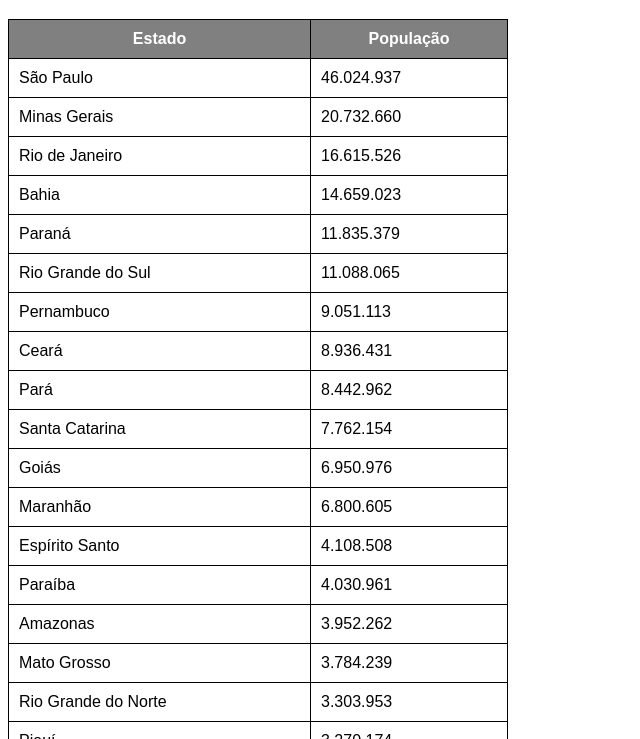
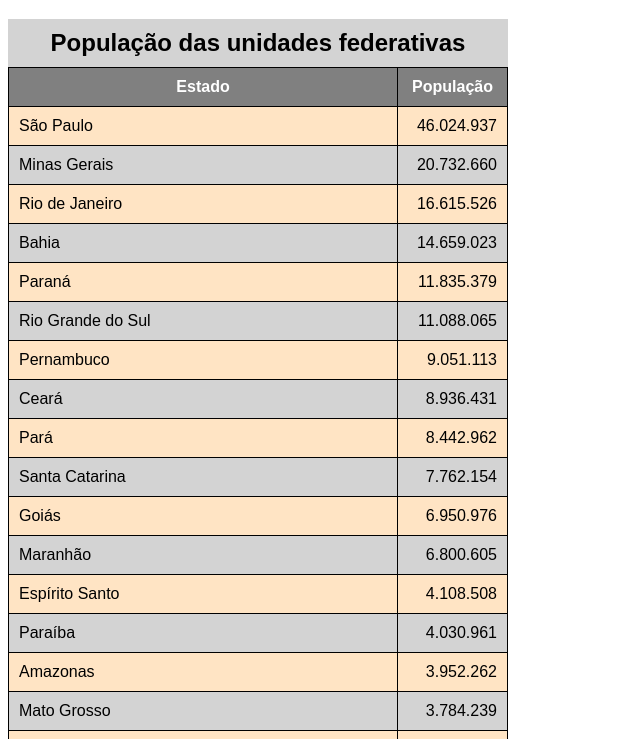
Before and after one commit to AntonioFernandesBR/html-css, a plain HTML site: page exercicios/ex023/tabela002.html in a window 1280 px wide. Shown: the part 61-800 px from the top of the page, without its empty margins (0-640 px from the left). Drawn offline with Linux system fonts and the light colour scheme.

Commit message:
exercicios tabelas

```diff
--- a/exercicios/ex023/tabela002.html
+++ b/exercicios/ex023/tabela002.html
@@ -13,6 +13,7 @@
         table {
             width: 500px;
             border-collapse: collapse;
+            position: relative;
         }
 
         td, th {
@@ -20,10 +21,36 @@
             padding: 10px;
         }
 
+        caption {
+            font-size: 1.5em;
+            font-weight: bold;
+            padding: 10px;
+            background-color: lightgray;
+        }
+
         thead, tfoot {
             background-color: gray;
             color: white;
         }
+
+        thead > tr > th {
+            position: sticky;
+            top: -1px;
+            background-color: gray;
+        }
+
+        tbody > tr:nth-child(odd){ /* odd ou 2n-1 */
+            background-color: bisque;
+        }
+
+        tbody > tr:nth-child(even){ /* even ou 2n */
+            background-color: lightgray;
+        }
+
+        td.num{
+            text-align: right;
+        }
+
 
     </style>
 </head>
@@ -39,10 +66,11 @@
                 TR, TD, TH
         -->
     <table>
+        <caption>População das unidades federativas</caption>
         <thead>
             <tr>
-                <th>Estado</th>
-                <th>População</th>
+                <th scope="col">Estado</th>
+                <th scope="col" style="width: 50px;">População</th>
             </tr>
         </thead>
         <tbody>
@@ -159,7 +187,7 @@
         <tfoot>
             <tr>
                 <th>Total de habitantes</th>
-                <td>210.147.125</td>
+                <td><strong>210.147.125</strong></td>
             </tr>
         </tfoot>
     </table>
```
Also changed, not shown: exercicios/ex023/tabela003.html (added, +50 -0 lines).
